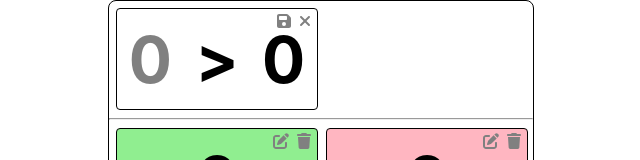
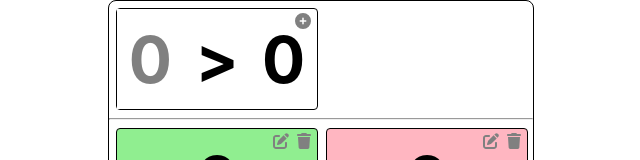
Before and after one commit to AKAlexsey/second_exercise, a React (Create React App) app: page / in a window 1280 px wide. Shown: the top 160 px of the page, without its empty margins (319-959 px from the left). Built offline with nearby package versions, Linux system fonts and the light colour scheme.

Commit message:
add_form_for_edit implemented edit/create/decline changes buttons. Extracted indicator actions button to separated component

```diff
--- a/src/App.js
+++ b/src/App.js
@@ -9,7 +9,6 @@ function App() {
     decIndicatorValue,
     deleteIndicator,
     setEditIndicator,
-    resetEditIndicator,
     addIndicatorWithParams,
     updateIndicator
   } = useGlobalContext();
@@ -20,7 +19,6 @@ function App() {
         <MetricAlarmIndicator
           indicatorState={editIndicator}
           editMode={true}
-          resetIndicatorFunction={resetEditIndicator}
           addIndicatorFunction={addIndicatorWithParams}
           updateIndicatorFunction={updateIndicator}
         />
--- /dev/null
+++ b/src/IndicatorActionButton.js
@@ -0,0 +1,22 @@
+import React from 'react';
+import { FontAwesomeIcon } from '@fortawesome/react-fontawesome';
+
+function IndicatorActionButton(props) {
+    const {
+        icon,
+        clickCallback,
+        tooltipText = null
+    } = props;
+
+    return (
+        <button className={tooltipText ? 'indicator_action tooltip' : 'indicator_action'}>
+            <FontAwesomeIcon icon={icon} onClick={clickCallback} />
+            {
+                tooltipText &&
+                <span className='tooltiptext'>{tooltipText}</span>
+            }
+        </button>
+    );
+}
+
+export default IndicatorActionButton;
--- a/src/MetricAlarmIndicator.js
+++ b/src/MetricAlarmIndicator.js
@@ -2,7 +2,10 @@ import React, { useState, useEffect } from 'react';
 import { getPredicateFunction } from './metricAlarmContext';
 
 import { FontAwesomeIcon } from '@fortawesome/react-fontawesome';
-import { faPlus, faMinus, faGreaterThan, faLessThan, faEquals, faNotEqual, faClose, faEdit, faTrash, faSave } from '@fortawesome/free-solid-svg-icons';
+import { faPlus, faMinus, faGreaterThan, faLessThan, faEquals, faNotEqual, faCirclePlus, faClose, faEdit, faTrash, faSave } from '@fortawesome/free-solid-svg-icons';
+import IndicatorActionButton from './IndicatorActionButton';
+
+import { useGlobalContext } from './context';
 
 const alarmFunction = (state) => {
   const { value, sign, limitValue } = state;
@@ -13,6 +16,8 @@ const alarmFunction = (state) => {
 const defaultFunction = (value) => value;
 
 function MetricAlarmIndicator(props) {
+  const { resetEditIndicator } = useGlobalContext();
+
   const {
     indicatorState,
     increaseValueFunction = defaultFunction,
@@ -20,7 +25,6 @@ function MetricAlarmIndicator(props) {
     deleteIndicatorFunction = defaultFunction,
     addIndicatorFunction = defaultFunction,
     updateIndicatorFunction = defaultFunction,
-    resetIndicatorFunction = defaultFunction,
     startEditingIndicatorFunction = defaultFunction,
     editMode = false
   } = props;
@@ -33,11 +37,11 @@ function MetricAlarmIndicator(props) {
   }
 
   const saveEditCallback = () => {
-    // setEditMode(false);
+    updateIndicatorFunction()
   }
 
   const declineEditCallback = () => {
-    resetIndicatorFunction()
+    resetEditIndicator()
   }
 
   const deleteIndicatorCallback = () => {
@@ -50,6 +54,16 @@ function MetricAlarmIndicator(props) {
     },
     [value, sign, limitValue]
   )
+
+  const getIndicatorClasses = (alarm, editing) => {
+    if (editing) {
+      return 'metric_alarm_indicator indicator_editing';
+    } else if (alarm) {
+      return 'metric_alarm_indicator run_indicator_alarm';
+    } else {
+      return 'metric_alarm_indicator indicator_ok';
+    }
+  }
 
   if (editMode) {
     return (
@@ -64,20 +78,24 @@ function MetricAlarmIndicator(props) {
           {limitValue}
         </div>
         <div className="indicator_actions_buttons">
-          <button className='indicator_action'>
-            <FontAwesomeIcon icon={faSave} onClick={saveEditCallback} />
-          </button>
-          <button className='indicator_action' onClick={declineEditCallback}>
-            <FontAwesomeIcon icon={faClose} />
-          </button>
+          {
+            id && <>
+              <IndicatorActionButton icon={faSave} clickCallback={saveEditCallback} tooltipText={'Save changes'} />
+              <IndicatorActionButton icon={faClose} clickCallback={declineEditCallback} tooltipText={'Decline changes'} />
+            </>
+          }
+          {
+            (id === null) &&
+            <IndicatorActionButton icon={faCirclePlus} clickCallback={saveEditCallback} tooltipText={'Add new'} />
+          }
         </div>
       </div>
     );
   } else {
     return (
-      <div className={alarm ? 'metric_alarm_indicator run_indicator_alarm' : 'metric_alarm_indicator indicator_ok'}>
+      <div className={getIndicatorClasses(alarm, editing)}>
         <div className="value_change_button_container">
-          <button type='button' className='value_change_button' onClick={() => decreaseValueFunction(id)}>
+          <button type='button' className='value_change_button' onClick={() => decreaseValueFunction(id)} disabled={editing}>
             <FontAwesomeIcon icon={faMinus} />
           </button>
         </div>
@@ -85,12 +103,12 @@ function MetricAlarmIndicator(props) {
           {value}
         </div>
         <div className="value_change_button_container">
-          <button type='button' className='value_change_button' onClick={() => increaseValueFunction(id)} >
+          <button type='button' className='value_change_button' onClick={() => increaseValueFunction(id)} disabled={editing}>
             <FontAwesomeIcon icon={faPlus} />
           </button>
         </div>
         {
-          alarm &&
+          (alarm && !editing) &&
           <div className="alarm_message">
             {alarmMessage}
           </div>
@@ -98,19 +116,13 @@ function MetricAlarmIndicator(props) {
 
         <div className="indicator_actions_buttons">
           {editing &&
-            <button className='indicator_action' onClick={declineEditCallback}>
-              <FontAwesomeIcon icon={faClose} />
-            </button>
+            <IndicatorActionButton icon={faClose} clickCallback={declineEditCallback} tooltipText={'Decline edit'} />
           }
           {!editing &&
-              <>
-                <button className='indicator_action' onClick={startEditCallback}>
-                  <FontAwesomeIcon icon={faEdit} />
-                </button>
-                <button className='indicator_action' onClick={deleteIndicatorCallback}>
-                  <FontAwesomeIcon icon={faTrash} />
-                </button>
-              </>
+            <>
+              <IndicatorActionButton icon={faEdit} clickCallback={startEditCallback} tooltipText={'Edit'} />
+              <IndicatorActionButton icon={faTrash} clickCallback={deleteIndicatorCallback} tooltipText={'Delete'} />
+            </>
           }
         </div>
       </div>
--- a/src/context.js
+++ b/src/context.js
@@ -7,7 +7,7 @@ const AppContext = React.createContext();
 const LOCAL_STORAGE_NAME = 'indicatorsExercise';
 
 const makeDefaultIndicator = () => {
-    return makeMetricAlarmIndicatorState({ id: null });
+    return makeMetricAlarmIndicatorState();
 }
 
 const makeDefaultEditIndicator = (currentState) => {
@@ -109,7 +109,7 @@ const AppProvider = ({ children }) => {
         const { indicatorsList } = globalState;
 
         const updatedIndicatorsList = indicatorsList.map((indicatorState) => {
-                return { ...indicatorState, editing: false };
+            return { ...indicatorState, editing: false };
         });
 
         setGlobalState(makeDefaultEditIndicator(updateIndicatorsList(globalState, updatedIndicatorsList)));
--- a/src/index.css
+++ b/src/index.css
@@ -47,7 +47,6 @@ hr.form_separator {
   display: flex;
   width: var(--indicator-width);
   height: var(--indicator-height);
-  background-color: lightgreen;
   text-align: center;
   border: 1px black solid;
   border-radius: var(--indicator-border-radius);
@@ -55,17 +54,65 @@ hr.form_separator {
   transition: background-color var(--indicator-background-color-transition);
 }
 
+.metric_alarm_indicator.indicator_ok {
+  background-color: lightgreen;
+}
+
 .metric_alarm_indicator.run_indicator_alarm {
   background-color: lightpink;
-  transition: background-color var(--indicator-background-color-transition);
 }
 
-.metric_alarm_indicator.edit_indicator {
+.metric_alarm_indicator.indicator_editing {
+  background-color: lightgrey;
+}
+
+.metric_alarm_indicator.edit_indicator .metric {
   background-color: white;
 }
 
-.metric_alarm_indicator.edit_indicator .metric {
+.metric_alarm_indicator.edit_indicator .metric,
+.metric_alarm_indicator.indicator_editing .metric {
   color: var(--inactive-color);
+}
+
+.tooltip {
+  position: relative;
+  display: inline-block;
+  border-bottom: 1px dotted black;
+  /* If you want dots under the hoverable text */
+}
+
+/* Tooltip text */
+.tooltip .tooltiptext {
+  visibility: hidden;
+  width: auto;
+  background-color: black;
+  color: #fff;
+  text-align: center;
+  padding: 5px 5px;
+  border-radius: 6px;
+
+  top: 100%;
+  left: 30%;
+
+  position: absolute;
+  z-index: 1;
+}
+
+.tooltip:hover .tooltiptext {
+  visibility: visible;
+}
+
+.tooltip .tooltiptext::after {
+  content: '';
+  position: absolute;
+  width: 6px;
+  height: 6px;
+  left: 50%;
+  bottom: 100%;
+  transform: translate(-50%, 50%) rotate(45deg);
+  background-color: black;
+  box-shadow: 0 1px 8px rgba(0, 0, 0, 0.5);
 }
 
 .metric_alarm_indicator.edit_indicator .metric_sign_edit {
--- a/src/metricAlarmContext.js
+++ b/src/metricAlarmContext.js
@@ -1,4 +1,5 @@
 const DEFAULT_VALUE = 0;
+const DEFAULT_ID = null;
 const MORE_SIGN = '>';
 const LESS_SIGN = '<';
 const EQUAL_SIGN = '=';
@@ -7,7 +8,7 @@ const NOT_EQUAL_SIGN = '!=';
 export { MORE_SIGN, LESS_SIGN, EQUAL_SIGN, NOT_EQUAL_SIGN }
 
 const makeMetricAlarmIndicatorState = (defaultParams = {}) => {
-    const { id, value = DEFAULT_VALUE, sign = MORE_SIGN, limitValue = DEFAULT_VALUE } = defaultParams;
+    const { id = DEFAULT_ID, value = DEFAULT_VALUE, sign = MORE_SIGN, limitValue = DEFAULT_VALUE } = defaultParams;
     const alarmMessage = defaultParams.alarmMessage ? defaultParams.alarmMessage : makeAlarmMessage(sign, limitValue);
 
     return { id, value, sign, limitValue, alarmMessage, editing: false };
```
Also changed, not shown: src/AlarmIndicator.js (deleted).
